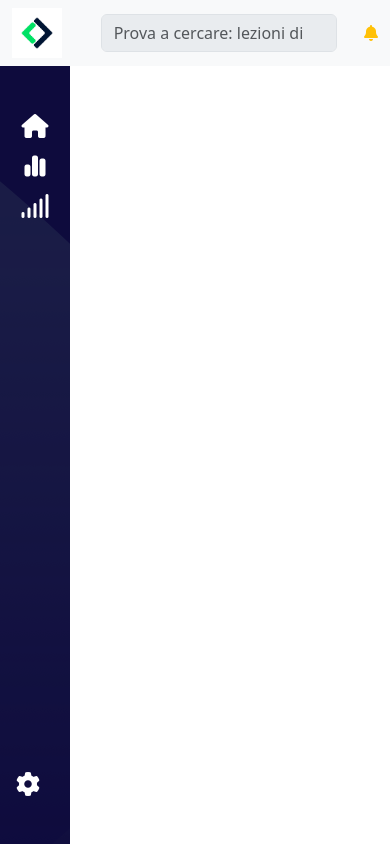
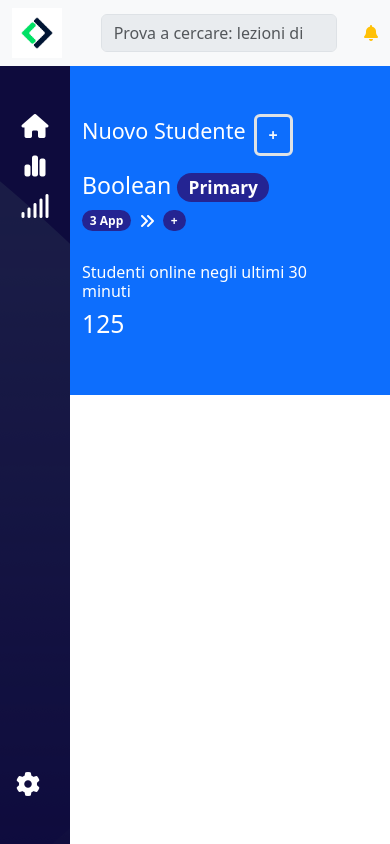
Before and after one commit to AlessiaOsman/html-css-bootstrap-dashboard, a plain HTML site: page index.html in a window 390 px wide. Drawn offline with nearby package versions, Linux system fonts and the light colour scheme.

Commit message:
fixed dashboard header responsive

```diff
--- a/css/style.css
+++ b/css/style.css
@@ -21,6 +21,10 @@ main{
     display: flex;
     flex-direction: column;
     height: 100vh;
+}
+
+.cs-bg-blue{
+    background-color: #242492;
 }
 
 /*Sidebar*/
--- a/index.html
+++ b/index.html
@@ -22,6 +22,7 @@
 <body>
     <!--Main and footer layout-->
     <div class="cs-container">
+        <!--Header-->
         <header>
             <nav class="navbar sticky-top bg-body-tertiary">
                 <div class="container-fluid">
@@ -37,6 +38,7 @@
             </nav>
         </header>
         <main>
+            <!--Sidebar-->
             <div class="cs-sidebar px-3 py-5 d-flex flex-column justify-content-between">
                 <ul class="list-unstyled d-flex flex-column align-items-center align-items-lg-start gap-3">
                     <li>
@@ -64,8 +66,32 @@
                 </a>
 
             </div>
+            <!--Dashboard-->
             <div class="cs-dashboard">
+                <div class="cs-dashboard-header bg-primary text-white">
+                    <div class="row container-fluid flex-column flex-md-row align-items-md-start justify-content-lg-between py-5">
+                        <div class="col d-flex align-items-center gap-2 mb-3 order-md-1 justify-content-lg-end">
+                            <h4>Nuovo Studente</h4>
+                            <button type="button" class="btn btn-outline-light border border-3 fw-bold">+</button>
+                        </div>
+                        <div class="col mb-3">
+                            <h3>Boolean <span class="badge rounded-pill cs-bg-blue">Primary</span></h3>
+                            <div class="d-flex align-items-center gap-2 mb-3">
+                                <span class="badge rounded-pill cs-bg-blue">3 App</span>
+                                <i class="fa-solid fa-angles-right"></i>
+                                <span class="badge rounded-pill cs-bg-blue d-lg-none">+</span>
+                                <span class="badge rounded-pill cs-bg-blue d-none d-lg-inline-block">Booelan Mobile App</span>
+                                <span class="badge rounded-pill cs-bg-blue d-none d-lg-inline-block">Booelan Web App</span>
+                                <span class="badge rounded-pill cs-bg-blue d-none d-lg-inline-block">Booelan blog App</span>
 
+                            </div>
+                        </div>
+                        <div class="col">
+                            <h6>Studenti online negli ultimi 30 minuti</h6>
+                            <h2>125</h2>
+                        </div>
+                    </div>
+                </div>
             </div>
         </main>
 
```
